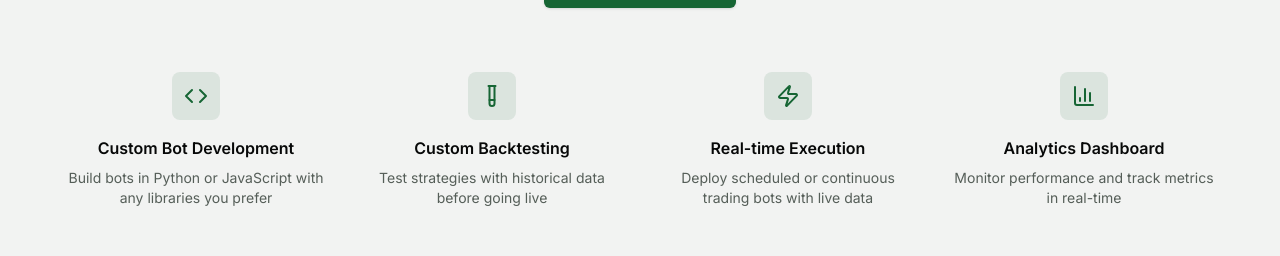
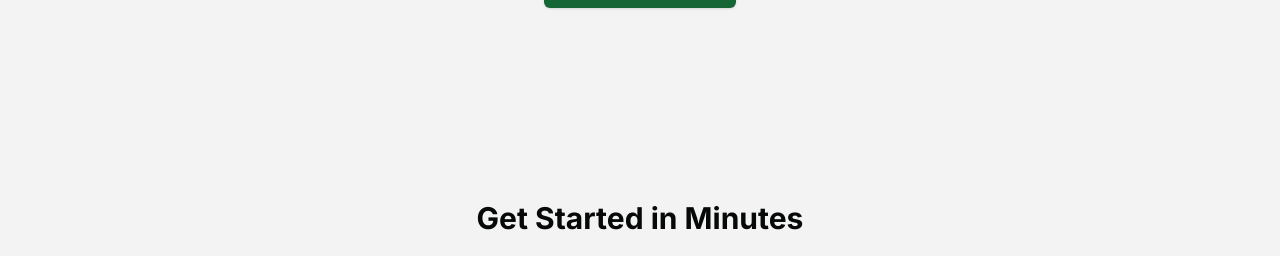
Before and after one commit to alexanderwanyoike/the0, a Next.js app in the folder site/: page / in a window 1280 px wide. Shown: the part 597-853 px from the top of the page. Built offline with nearby package versions, Linux system fonts and the light colour scheme; no server answers.

Commit message:
Fix hero

```diff
--- a/site/src/components/landing-page/hero.tsx
+++ b/site/src/components/landing-page/hero.tsx
@@ -32,46 +32,6 @@ export function HeroSection() {
               </Button>
             </Link>
           </div>
-
-          {/* Key Features */}
-          <div className="mt-16 grid grid-cols-1 md:grid-cols-4 gap-8 max-w-6xl mx-auto">
-            <div className="text-center">
-              <div className="h-12 w-12 mx-auto mb-4 bg-primary/10 rounded-lg flex items-center justify-center">
-                <Code className="h-6 w-6 text-primary" />
-              </div>
-              <h3 className="font-semibold mb-2">Custom Bot Development</h3>
-              <p className="text-sm text-muted-foreground">
-                Build bots in Python or JavaScript with any libraries you prefer
-              </p>
-            </div>
-            <div className="text-center">
-              <div className="h-12 w-12 mx-auto mb-4 bg-primary/10 rounded-lg flex items-center justify-center">
-                <TestTube className="h-6 w-6 text-primary" />
-              </div>
-              <h3 className="font-semibold mb-2">Custom Backtesting</h3>
-              <p className="text-sm text-muted-foreground">
-                Test strategies with historical data before going live
-              </p>
-            </div>
-            <div className="text-center">
-              <div className="h-12 w-12 mx-auto mb-4 bg-primary/10 rounded-lg flex items-center justify-center">
-                <Zap className="h-6 w-6 text-primary" />
-              </div>
-              <h3 className="font-semibold mb-2">Real-time Execution</h3>
-              <p className="text-sm text-muted-foreground">
-                Deploy scheduled or continuous trading bots with live data
-              </p>
-            </div>
-            <div className="text-center">
-              <div className="h-12 w-12 mx-auto mb-4 bg-primary/10 rounded-lg flex items-center justify-center">
-                <BarChart3 className="h-6 w-6 text-primary" />
-              </div>
-              <h3 className="font-semibold mb-2">Analytics Dashboard</h3>
-              <p className="text-sm text-muted-foreground">
-                Monitor performance and track metrics in real-time
-              </p>
-            </div>
-          </div>
         </div>
       </div>
     </section>
```
